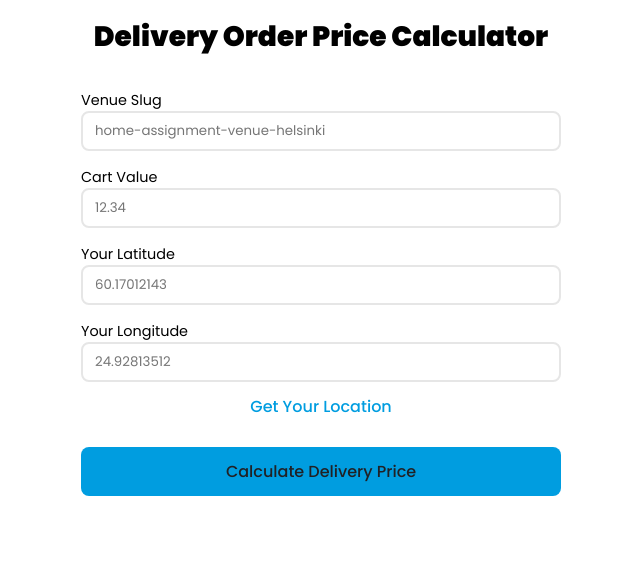
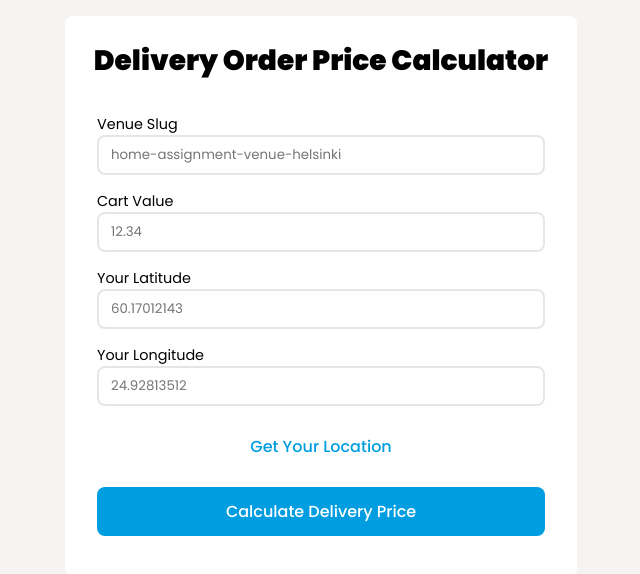
Before and after one commit to ZealinBee/DeliveryPriceCalculator, a React (Vite) app: page / in a window 1280 px wide. Shown: the top 574 px of the page, without its empty margins (319-959 px from the left). Built offline with nearby package versions, Linux system fonts and the light colour scheme.

Commit message:
modified styling

```diff
--- a/src/styles/delivery_calculator_form.scss
+++ b/src/styles/delivery_calculator_form.scss
@@ -27,22 +27,26 @@
     border-radius: 0.5rem;
     padding: 0.75rem 1rem;
     border: none;
-    color: #202125;
+    color: white;
     background-color: #009de0;
     cursor: pointer;
     &:hover {
-      box-shadow: 0 0 3px;
+      box-shadow: 0 0 3px black;
     }
   }
 
   .get-location-button {
     background-color: white;
     color: #009de0;
+    margin-top: 1rem;
+    &:hover {
+      box-shadow: 0 0 3px #009de0;
+    }
   }
 
   .error-message {
     color: red;
-    font-size: 0.8rem;
-    margin-left:0.5rem;
+    font-size: 0.75rem;
+    margin-left: 0.5rem;
   }
 }
--- a/src/styles/main.scss
+++ b/src/styles/main.scss
@@ -8,15 +8,22 @@
   font-family: "Poppins", serif;
 }
 
+body {
+  background-color: rgb(246, 243, 243);
+}
+
 h1 {
   text-align: center;
-  margin-top:1rem;
-  font-size:1.75rem;
-  font-weight:900;
+  margin-top: 1rem;
+  font-size: 1.75rem;
+  font-weight: 900;
 }
 
 .app {
-  @media(min-width: 768px) {
-    margin: 0 30vw;
+  background-color: white;
+  padding: 0.5rem 1rem;
+  border-radius: 0.5rem;
+  @media (min-width: 768px) {
+    margin: 1rem 30%;
   }
 }
--- a/src/styles/price_break_down.scss
+++ b/src/styles/price_break_down.scss
@@ -1,13 +1,20 @@
 .price-breakdown {
-  margin: 1rem;
+  margin: 2rem 1rem;
+
   h2 {
     margin-bottom: 0.5rem;
   }
+
   p {
-    margin-bottom: 0.5rem;
+    margin-bottom: 0.25rem;
     display:flex;
   }
+
   span {
     margin-left:auto;
   }
+
+  .total-price {
+    font-weight: 700;
+  }
 }
```
